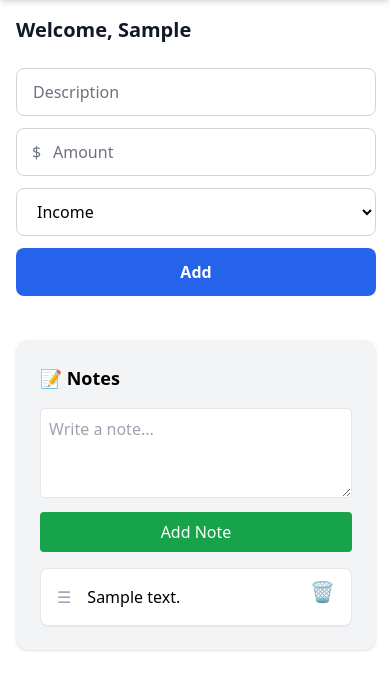
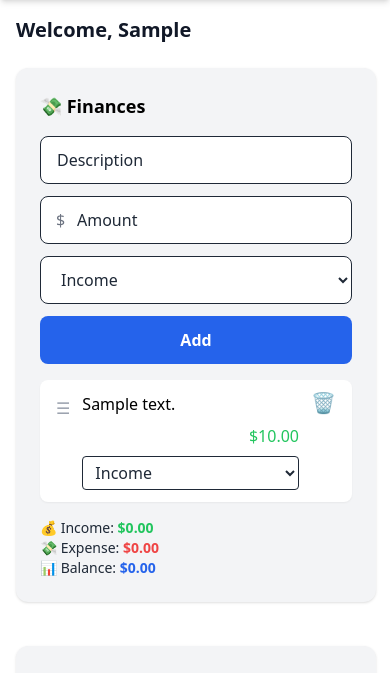
Before and after one commit to tamkin-anwar/artha-dashboard, a Flask app: page / in a window 390 px wide. Shown: the part 60-733 px from the top of the page. Run offline with Flask 3, Linux system fonts and the light colour scheme; a user stored in the database is signed in; tables that the repository leaves empty hold one stand-in row (values such as "Sample post"); some libraries are stand-ins or nearby versions.

Commit message:
Tighten finance form layout

```diff
--- a/templates/widgets/finance.html
+++ b/templates/widgets/finance.html
@@ -1,29 +1,30 @@
+<div class="finance-tab bg-gray-100 dark:bg-gray-700 rounded-xl p-6 shadow">
+    <h2 class="text-lg font-semibold mb-4 text-black dark:text-white">💸 Finances</h2>
+
 <form
     method="POST"
     action="{{ url_for('add_transaction') }}"
     class="mb-4 grid grid-cols-1 sm:grid-cols-12 gap-3 items-center"
     autocomplete="off"
     >
-    <!-- CSRF TOKEN -->
     <input type="hidden" name="csrf_token" value="{{ csrf_token() }}">
 
-    <!-- Description -->
     <input
         type="text"
         name="description"
         placeholder="Description"
         required
-        class="w-full min-w-0 sm:col-span-3 h-12 px-4 rounded-lg
+        class="w-full min-w-0 sm:col-span-4 h-12 px-4 rounded-lg
             border border-gray-300 dark:border-gray-700
             bg-white dark:bg-gray-900 text-black dark:text-white text-base
             placeholder-gray-500 dark:placeholder-gray-400
             focus:outline-none focus:ring-2 focus:ring-blue-500/60"
     >
 
-        <!-- Amount -->
-        <div class="relative w-full min-w-0 sm:col-span-4">
-            <span class="absolute inset-y-0 left-0 pl-4 flex items-center
-                        text-gray-500 dark:text-gray-400 h-12">$</span>
+    <div class="relative w-full min-w-0 sm:col-span-3">
+        <span class="absolute inset-y-0 left-0 pl-4 flex items-center text-gray-500 dark:text-gray-400">
+        $
+        </span>
         <input
         type="number"
         name="amount"
@@ -39,7 +40,6 @@
         >
     </div>
 
-        <!-- Type -->
     <select
         name="type"
         required
@@ -52,7 +52,6 @@
         <option value="expense">Expense</option>
     </select>
 
-        <!-- Add button -->
     <button
         type="submit"
         class="w-full sm:col-span-2 h-12 px-6 rounded-lg
@@ -63,3 +62,26 @@
         Add
     </button>
 </form>
+
+    <ul id="tx-list" class="space-y-3">
+        {% for tx in transactions %}
+        {% include "partials/transaction_row.html" %}
+        {% else %}
+        <li class="text-sm text-gray-500 dark:text-gray-300 text-center py-6">
+            No transactions yet.
+        </li>
+        {% endfor %}
+    </ul>
+
+    <div class="mt-4 text-sm text-legend">
+        <p>💰 Income:
+        <strong id="finance-income" class="finance-income">${{ "%.2f"|format(income) }}</strong>
+        </p>
+        <p>💸 Expense:
+        <strong id="finance-expense" class="finance-expense">${{ "%.2f"|format(expense) }}</strong>
+        </p>
+        <p>📊 Balance:
+        <strong id="finance-balance" class="finance-balance">${{ "%.2f"|format(balance) }}</strong>
+        </p>
+    </div>
+</div>
```
Lines whose indentation alone changed are shown as unchanged.
